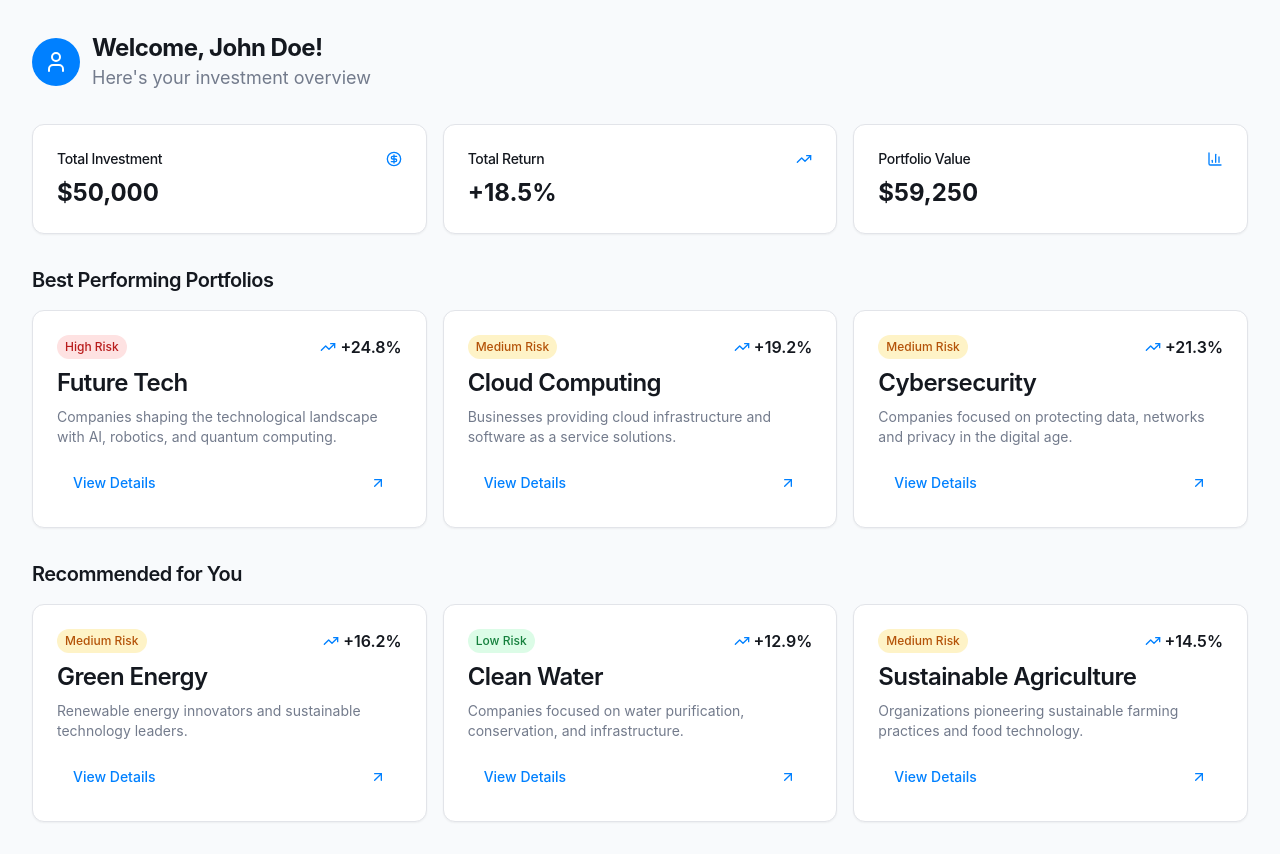
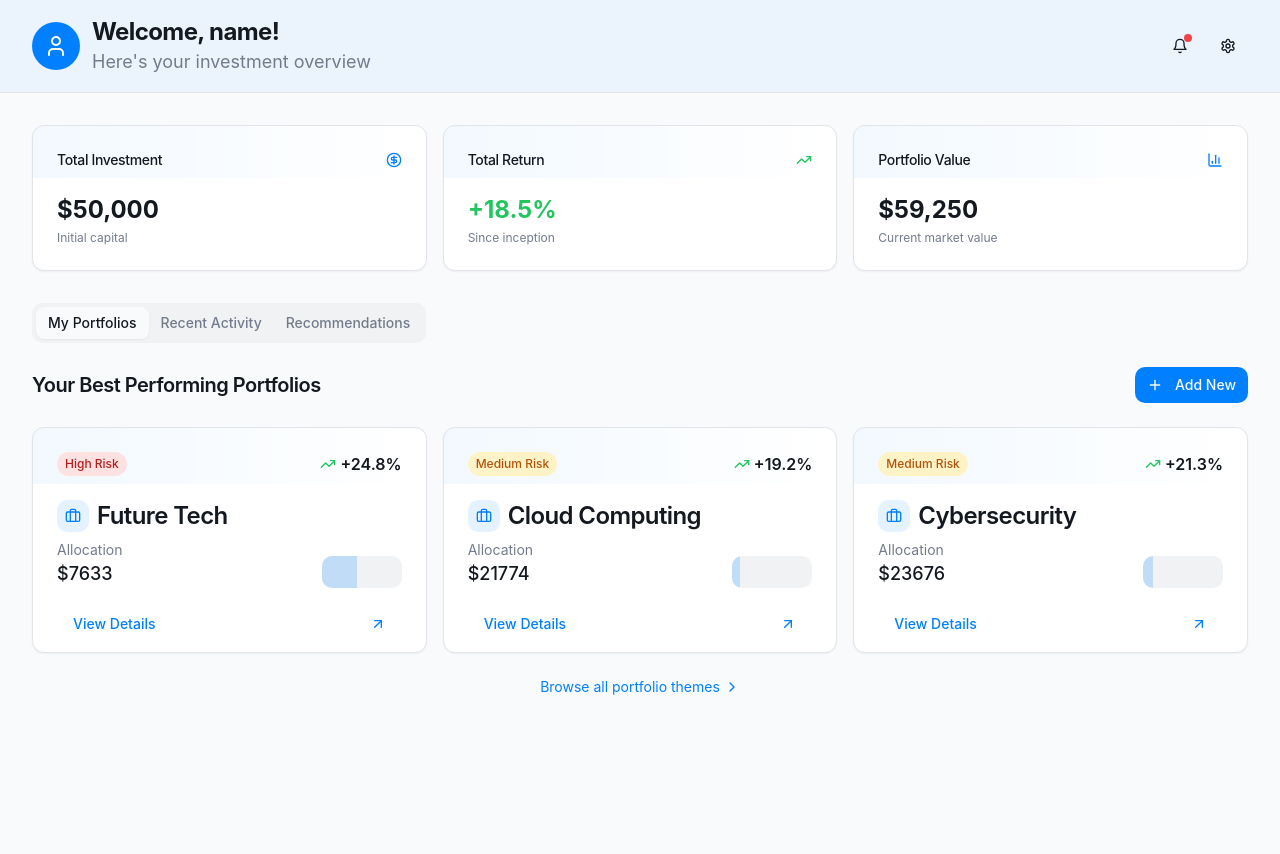
Before and after one commit to VangapanduS3/themevest-landing-page, a React (Vite) app: page /dashboard in a window 1280 px wide. After the commit the page ends 801 px from the top, so only its background shows below. Built offline with nearby package versions, Linux system fonts and the light colour scheme; sample sign-in values are in the browser's storage.

Commit message:
Enhance dashboard page appearance
Optimize the dashboard page with improved animations and a more realistic design.

```diff
--- a/src/pages/Dashboard.tsx
+++ b/src/pages/Dashboard.tsx
@@ -1,91 +1,159 @@
 
-import { useEffect } from "react";
+import { useEffect, useState } from "react";
 import { useNavigate } from "react-router-dom";
 import {
   User,
   BarChart3,
   TrendingUp,
   CircleDollarSign,
-  ArrowUpRight
+  ArrowUpRight,
+  Briefcase,
+  LineChart,
+  Bell,
+  Settings,
+  Plus,
+  Clock,
+  ChevronRight,
+  Activity
 } from "lucide-react";
 import { Button } from "@/components/ui/button";
 import { Card, CardContent, CardHeader, CardTitle } from "@/components/ui/card";
 import { portfolioThemes } from "@/data/portfolioData";
 import { Link } from "react-router-dom";
+import { Tabs, TabsList, TabsTrigger, TabsContent } from "@/components/ui/tabs";
+import { cn } from "@/lib/utils";
 
 // Mock user data
 const userData = {
-  name: "John Doe",
+  name: localStorage.getItem("userEmail")?.split("@")[0] || "John Doe",
   totalInvestment: "$50,000",
   totalReturn: "+18.5%",
   portfolioValue: "$59,250",
   bestPerforming: portfolioThemes.slice(0, 3), // Top 3 portfolios
   recommendations: portfolioThemes.slice(3, 6), // Next 3 portfolios
+  recentActivity: [
+    { type: "Deposit", amount: "+$2,000", date: "Today, 10:45 AM", status: "Completed" },
+    { type: "Dividend", amount: "+$120", date: "Yesterday, 2:30 PM", status: "Completed" },
+    { type: "Portfolio Rebalance", amount: "", date: "Mar 15, 9:20 AM", status: "Completed" },
+  ]
 };
 
 const Dashboard = () => {
   const navigate = useNavigate();
+  const [isLoaded, setIsLoaded] = useState(false);
 
   // For demo purposes, checking if user is "logged in"
   useEffect(() => {
     const isLoggedIn = localStorage.getItem("isLoggedIn");
     if (!isLoggedIn) {
-      navigate("/");
+      navigate("/login");
+    } else {
+      // Simulate data loading
+      const timer = setTimeout(() => {
+        setIsLoaded(true);
+      }, 500);
+      return () => clearTimeout(timer);
     }
   }, [navigate]);
 
+  if (!isLoaded) {
+    return (
+      <div className="min-h-screen bg-background flex items-center justify-center">
+        <div className="flex flex-col items-center gap-4">
+          <div className="h-12 w-12 rounded-full border-4 border-primary border-t-transparent animate-spin"></div>
+          <p className="text-muted-foreground">Loading your dashboard...</p>
+        </div>
+      </div>
+    );
+  }
+
   return (
-    <div className="min-h-screen bg-background">
-      <div className="container py-8">
-        <div className="flex items-center justify-between mb-8">
-          <div className="flex items-center gap-3">
-            <div className="h-12 w-12 rounded-full bg-primary flex items-center justify-center">
-              <User className="h-6 w-6 text-white" />
+    <div className="min-h-screen bg-background pb-10">
+      <div className="bg-primary/5 border-b border-border">
+        <div className="container py-4">
+          <div className="flex items-center justify-between">
+            <div className="flex items-center gap-3">
+              <div className="h-12 w-12 rounded-full bg-primary flex items-center justify-center animate-fade-in">
+                <User className="h-6 w-6 text-white" />
+              </div>
+              <div className="animate-fade-in" style={{ animationDelay: "100ms" }}>
+                <h1 className="text-2xl font-bold">Welcome, {userData.name}!</h1>
+                <p className="text-muted-foreground">Here's your investment overview</p>
+              </div>
             </div>
-            <div>
-              <h1 className="text-2xl font-bold">Welcome, {userData.name}!</h1>
-              <p className="text-muted-foreground">Here's your investment overview</p>
+            <div className="flex items-center gap-2">
+              <Button variant="ghost" size="icon" className="relative">
+                <Bell className="h-5 w-5" />
+                <span className="absolute top-2 right-2 h-2 w-2 rounded-full bg-red-500"></span>
+              </Button>
+              <Button variant="ghost" size="icon">
+                <Settings className="h-5 w-5" />
+              </Button>
             </div>
           </div>
         </div>
+      </div>
 
-        <div className="grid gap-4 md:grid-cols-3 mb-8">
-          <Card>
-            <CardHeader className="flex flex-row items-center justify-between space-y-0 pb-2">
+      <div className="container py-8">
+        <div className="grid gap-4 md:grid-cols-3 mb-8 animate-fade-in" style={{ animationDelay: "200ms" }}>
+          <Card className="overflow-hidden hover:shadow-md transition-shadow duration-300">
+            <CardHeader className="flex flex-row items-center justify-between space-y-0 pb-2 bg-gradient-to-r from-primary/5 to-transparent">
               <CardTitle className="text-sm font-medium">Total Investment</CardTitle>
               <CircleDollarSign className="h-4 w-4 text-primary" />
             </CardHeader>
-            <CardContent>
+            <CardContent className="pt-4">
               <div className="text-2xl font-bold">{userData.totalInvestment}</div>
+              <div className="text-xs text-muted-foreground mt-1">Initial capital</div>
             </CardContent>
           </Card>
-          <Card>
-            <CardHeader className="flex flex-row items-center justify-between space-y-0 pb-2">
+
+          <Card className="overflow-hidden hover:shadow-md transition-shadow duration-300">
+            <CardHeader className="flex flex-row items-center justify-between space-y-0 pb-2 bg-gradient-to-r from-primary/5 to-transparent">
               <CardTitle className="text-sm font-medium">Total Return</CardTitle>
-              <TrendingUp className="h-4 w-4 text-primary" />
+              <TrendingUp className="h-4 w-4 text-green-500" />
             </CardHeader>
-            <CardContent>
-              <div className="text-2xl font-bold">{userData.totalReturn}</div>
+            <CardContent className="pt-4">
+              <div className="text-2xl font-bold text-green-500">{userData.totalReturn}</div>
+              <div className="text-xs text-muted-foreground mt-1">Since inception</div>
             </CardContent>
           </Card>
-          <Card>
-            <CardHeader className="flex flex-row items-center justify-between space-y-0 pb-2">
+
+          <Card className="overflow-hidden hover:shadow-md transition-shadow duration-300">
+            <CardHeader className="flex flex-row items-center justify-between space-y-0 pb-2 bg-gradient-to-r from-primary/5 to-transparent">
               <CardTitle className="text-sm font-medium">Portfolio Value</CardTitle>
               <BarChart3 className="h-4 w-4 text-primary" />
             </CardHeader>
-            <CardContent>
+            <CardContent className="pt-4">
               <div className="text-2xl font-bold">{userData.portfolioValue}</div>
+              <div className="text-xs text-muted-foreground mt-1">Current market value</div>
             </CardContent>
           </Card>
         </div>
 
-        <div className="space-y-8">
-          <section>
-            <h2 className="text-xl font-semibold mb-4">Best Performing Portfolios</h2>
+        <Tabs defaultValue="portfolios" className="mb-8 animate-fade-in" style={{ animationDelay: "300ms" }}>
+          <TabsList className="mb-4">
+            <TabsTrigger value="portfolios">My Portfolios</TabsTrigger>
+            <TabsTrigger value="activity">Recent Activity</TabsTrigger>
+            <TabsTrigger value="recommendations">Recommendations</TabsTrigger>
+          </TabsList>
+
+          <TabsContent value="portfolios" className="space-y-6">
+            <div className="flex items-center justify-between mb-2">
+              <h2 className="text-xl font-semibold">Your Best Performing Portfolios</h2>
+              <Button size="sm" className="group">
+                <Plus className="mr-1 h-4 w-4 transition-transform group-hover:rotate-90" />
+                Add New
+              </Button>
+            </div>
+
             <div className="grid gap-4 md:grid-cols-3">
-              {userData.bestPerforming.map((portfolio) => (
-                <Card key={portfolio.title}>
-                  <CardHeader className="flex flex-row items-center justify-between space-y-0 pb-2">
+              {userData.bestPerforming.map((portfolio, index) => (
+                <Card
+                  key={portfolio.title}
+                  className="overflow-hidden hover:shadow-md transition-all duration-300 hover:-translate-y-1 group"
+                  style={{ animationDelay: `${(index + 1) * 100}ms` }}
+                >
+                  <CardHeader className="flex flex-row items-center justify-between space-y-0 pb-2 bg-gradient-to-r from-primary/5 to-transparent">
                     <div className={`text-xs font-medium px-2 py-1 rounded-full
                       ${portfolio.riskLevel === "Low" ? "bg-green-100 text-green-700" : ""}
                       ${portfolio.riskLevel === "Medium" ? "bg-amber-100 text-amber-700" : ""}
@@ -94,13 +162,29 @@ const Dashboard = () => {
                       {portfolio.riskLevel} Risk
                     </div>
                     <div className="flex items-center gap-1">
-                      <TrendingUp className="h-4 w-4 text-primary" />
+                      <TrendingUp className="h-4 w-4 text-green-500" />
                       <span className="font-semibold">{portfolio.returns}</span>
                     </div>
                   </CardHeader>
-                  <CardContent>
-                    <h3 className="font-semibold mb-2">{portfolio.title}</h3>
-                    <p className="text-sm text-muted-foreground mb-4">{portfolio.description}</p>
+                  <CardContent className="pt-4 pb-2">
+                    <div className="flex items-center gap-2 mb-2">
+                      <div className="h-8 w-8 rounded-md bg-primary/10 flex items-center justify-center">
+                        <Briefcase className="h-4 w-4 text-primary" />
+                      </div>
+                      <h3 className="font-semibold">{portfolio.title}</h3>
+                    </div>
+                    <div className="flex items-end justify-between mb-4">
+                      <div>
+                        <p className="text-sm text-muted-foreground">Allocation</p>
+                        <p className="font-medium">${Math.floor(Math.random() * 20000) + 5000}</p>
+                      </div>
+                      <div className="h-8 w-20 bg-muted rounded-md overflow-hidden relative">
+                        <div
+                          className="absolute bottom-0 left-0 h-full bg-primary/20"
+                          style={{ width: `${Math.floor(Math.random() * 100)}%` }}
+                        ></div>
+                      </div>
+                    </div>
                     <Button
                       variant="ghost"
                       className="w-full justify-between text-primary hover:text-primary/90 group"
@@ -115,13 +199,73 @@ const Dashboard = () => {
                 </Card>
               ))}
             </div>
-          </section>
 
-          <section>
-            <h2 className="text-xl font-semibold mb-4">Recommended for You</h2>
+            <Link className="flex items-center justify-center gap-1 text-sm text-primary hover:text-primary/80 transition-colors" to="/discover">
+              Browse all portfolio themes
+              <ChevronRight className="h-4 w-4" />
+            </Link>
+          </TabsContent>
+
+          <TabsContent value="activity">
+            <div className="mb-4">
+              <h2 className="text-xl font-semibold">Recent Activity</h2>
+            </div>
+            <Card>
+              <CardContent className="p-0">
+                <div className="divide-y">
+                  {userData.recentActivity.map((activity, index) => (
+                    <div
+                      key={index}
+                      className="flex items-center justify-between p-4 hover:bg-muted/50 transition-colors"
+                    >
+                      <div className="flex items-center gap-3">
+                        <div className={cn(
+                          "h-10 w-10 rounded-full flex items-center justify-center",
+                          activity.type === "Deposit" ? "bg-green-100" : "bg-blue-100"
+                        )}>
+                          {activity.type === "Deposit" && <CircleDollarSign className="h-5 w-5 text-green-600" />}
+                          {activity.type === "Dividend" && <LineChart className="h-5 w-5 text-blue-600" />}
+                          {activity.type === "Portfolio Rebalance" && <Activity className="h-5 w-5 text-amber-600" />}
+                        </div>
+                        <div>
+                          <p className="font-medium">{activity.type}</p>
+                          <p className="text-xs text-muted-foreground">{activity.date}</p>
+                        </div>
+                      </div>
+                      <div className="text-right">
+                        {activity.amount && (
+                          <p className={cn(
+                            "font-medium",
+                            activity.amount.startsWith("+") ? "text-green-600" : "text-red-600"
+                          )}>
+                            {activity.amount}
+                          </p>
+                        )}
+                        <p className="text-xs text-muted-foreground">{activity.status}</p>
+                      </div>
+                    </div>
+                  ))}
+                </div>
+              </CardContent>
+            </Card>
+          </TabsContent>
+
+          <TabsContent value="recommendations">
+            <div className="mb-4">
+              <h2 className="text-xl font-semibold">Recommended for You</h2>
+              <p className="text-sm text-muted-foreground">Based on your investment preferences and goals</p>
+            </div>
+
             <div className="grid gap-4 md:grid-cols-3">
-              {userData.recommendations.map((portfolio) => (
-                <Card key={portfolio.title}>
+              {userData.recommendations.map((portfolio, index) => (
+                <Card
+                  key={portfolio.title}
+                  className="overflow-hidden hover:shadow-md transition-all duration-300 hover:-translate-y-1 group border-l-4"
+                  style={{
+                    borderLeftColor: `${portfolio.riskLevel === "Low" ? "#10b981" :
+                                      portfolio.riskLevel === "Medium" ? "#f59e0b" : "#ef4444"}`
+                  }}
+                >
                   <CardHeader className="flex flex-row items-center justify-between space-y-0 pb-2">
                     <div className={`text-xs font-medium px-2 py-1 rounded-full
                       ${portfolio.riskLevel === "Low" ? "bg-green-100 text-green-700" : ""}
@@ -131,13 +275,23 @@ const Dashboard = () => {
                       {portfolio.riskLevel} Risk
                     </div>
                     <div className="flex items-center gap-1">
-                      <TrendingUp className="h-4 w-4 text-primary" />
+                      <TrendingUp className="h-4 w-4 text-green-500" />
                       <span className="font-semibold">{portfolio.returns}</span>
                     </div>
                   </CardHeader>
-                  <CardContent>
+                  <CardContent className="pt-4">
                     <h3 className="font-semibold mb-2">{portfolio.title}</h3>
                     <p className="text-sm text-muted-foreground mb-4">{portfolio.description}</p>
+                    <div className="flex items-center justify-between mb-4 text-sm">
+                      <div className="flex items-center gap-1">
+                        <Clock className="h-3 w-3 text-muted-foreground" />
+                        <span className="text-muted-foreground">5+ Years</span>
+                      </div>
+                      <div>
+                        <span className="text-muted-foreground">Match: </span>
+                        <span className="font-medium text-primary">{Math.floor(Math.random() * 20) + 80}%</span>
+                      </div>
+                    </div>
                     <Button
                       variant="ghost"
                       className="w-full justify-between text-primary hover:text-primary/90 group"
@@ -152,8 +306,8 @@ const Dashboard = () => {
                 </Card>
               ))}
             </div>
-          </section>
-        </div>
+          </TabsContent>
+        </Tabs>
       </div>
     </div>
   );
```
